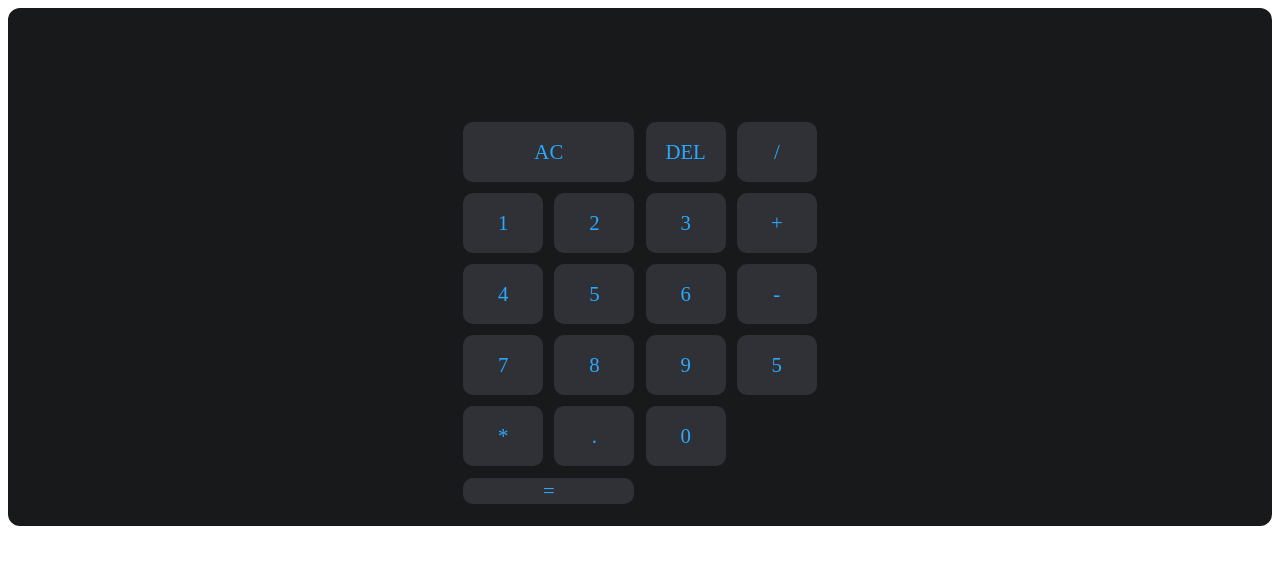
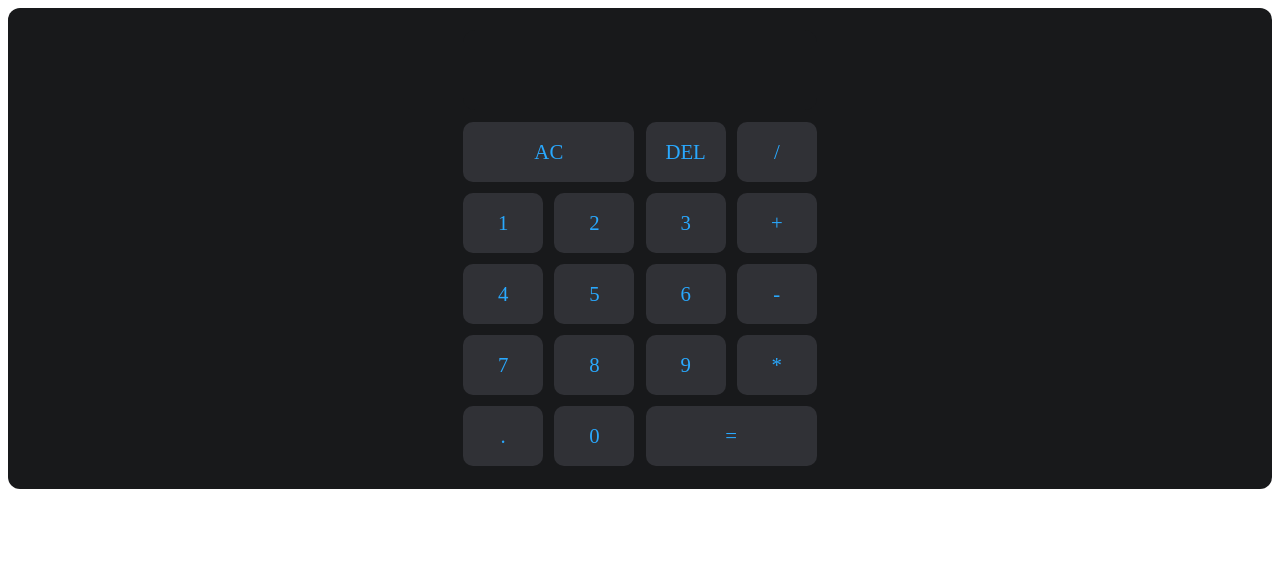
Before and after one commit to ABP01/JsCalc, a plain HTML site: page index.html in a window 1280 px wide. Drawn offline with Linux system fonts and the light colour scheme.

Commit message:
Html correction

```diff
--- a/index.html
+++ b/index.html
@@ -26,7 +26,7 @@
         <button class="operation">-</button>
         <button class="num">7</button>
         <button class="num">8</button>
-        <button class="num">9</button><button class="num">5</button>
+        <button class="num">9</button>
         <button class="operation">*</button>
         <button class="num">.</button>
         <button class="num">0</button>
```
